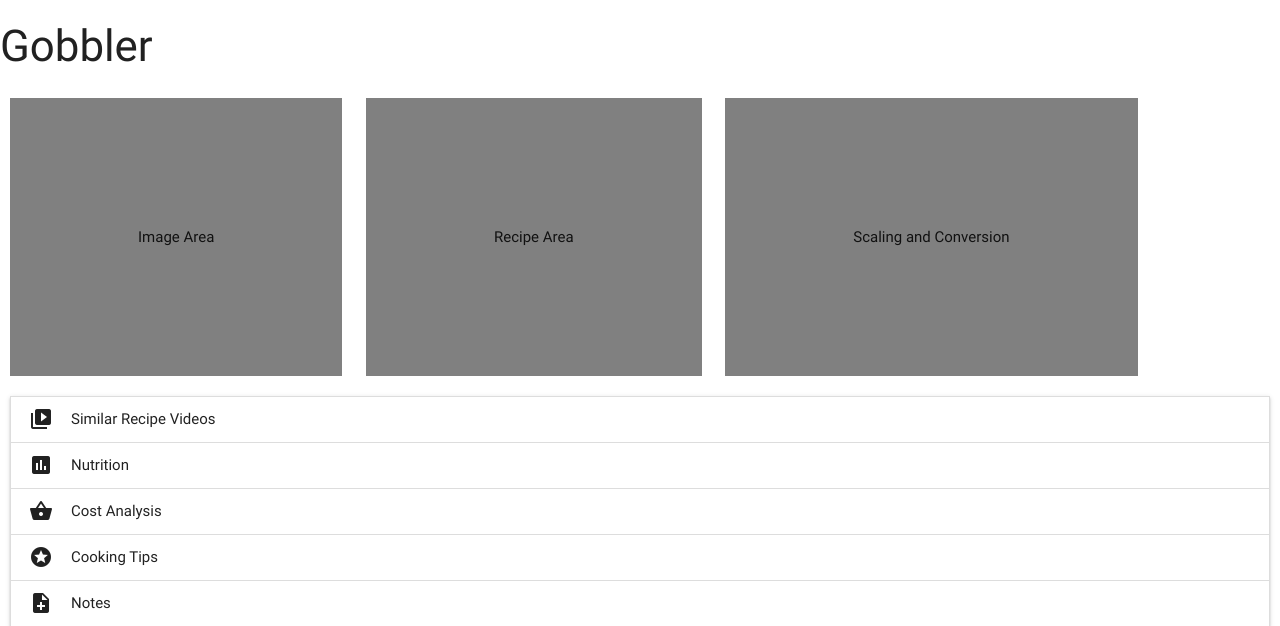
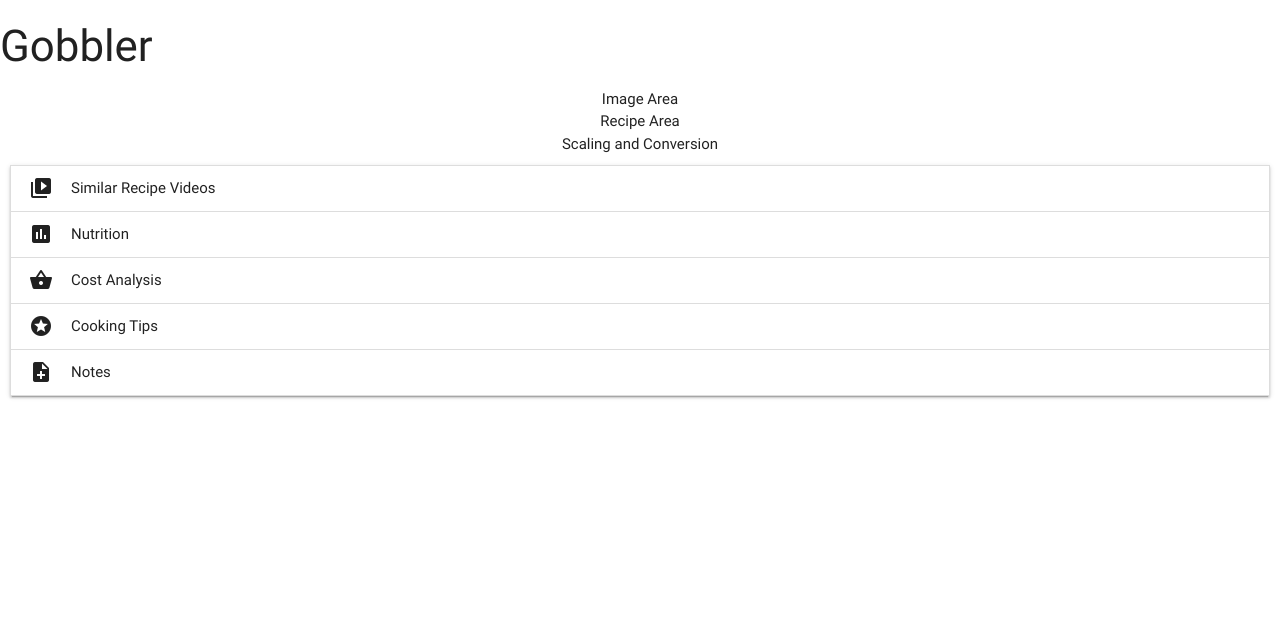
Before and after one commit to kcalderon87/Gobbler, a PHP site: page /gobbler_page2.html in a window 1280 px wide. Shown: the top 626 px of the page. Run offline with PHP 8.4, Linux system fonts and the light colour scheme; some libraries are stand-ins or nearby versions.

Commit message:
added comments for merge

```diff
--- a/assets/CSS/gobbler.css
+++ b/assets/CSS/gobbler.css
@@ -1,3 +1,5 @@
+
+/*deleted   .body{}*/
 
 .container{
     max-height: 100%;
@@ -6,6 +8,7 @@
     width:100%;
 }
 
+/*deleted   margin:; and margin-top: 50px;*/
 h1 {
 	font-family: 'Pacifico', cursive;
 	color: #FFD700;
@@ -20,18 +23,19 @@
 	font-size: 175px;
 }
 
+/*deleted  h3{}, nav{}, .material-icons{}  */
+
 #search {
 	background-color:red;
 	border-style: inset;
 	border-color: grey;
 }
 
+/*deleted items to match what lance has on his css, pg 2*/
 .boxes {
-	display: inline-block;
-	padding: 10%;
+
 	text-align: center;
-	background-color: grey;
-	margin: 10px;
+
 }
 
 .collapsible{
@@ -39,17 +43,17 @@
 }
 
 
-/*-----------Media Queries-------------- */
+/*-----------Media Queries commented out-------------- */
 
-@media #{$small-and-down} {
+/*@media #{$small-and-down} {
     /* styles for small screens and down*/
-}
+/*}
 @media #{$medium-and-up} {
-    /* styles for medium screens and larger*/
-}
-@media #{$medium-and-down} {
+     styles for medium screens and larger
+}*/
+/*@media #{$medium-and-down} {*/
     /* styles for medium screens and down*/
 }
-@media #{$large-and-up} {
-    /*styles for large screens and up*/
+/*@media #{$large-and-up} {
+*/    /*styles for large screens and up*/
 }
```
